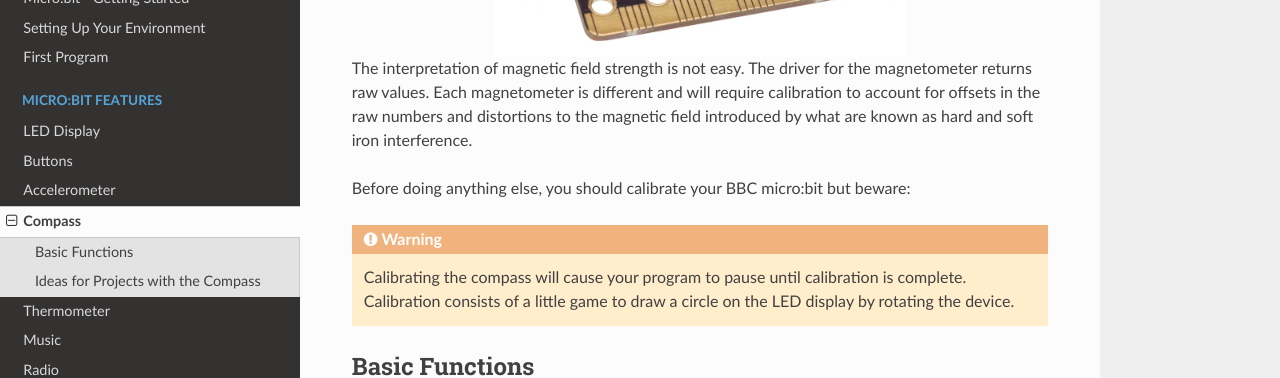
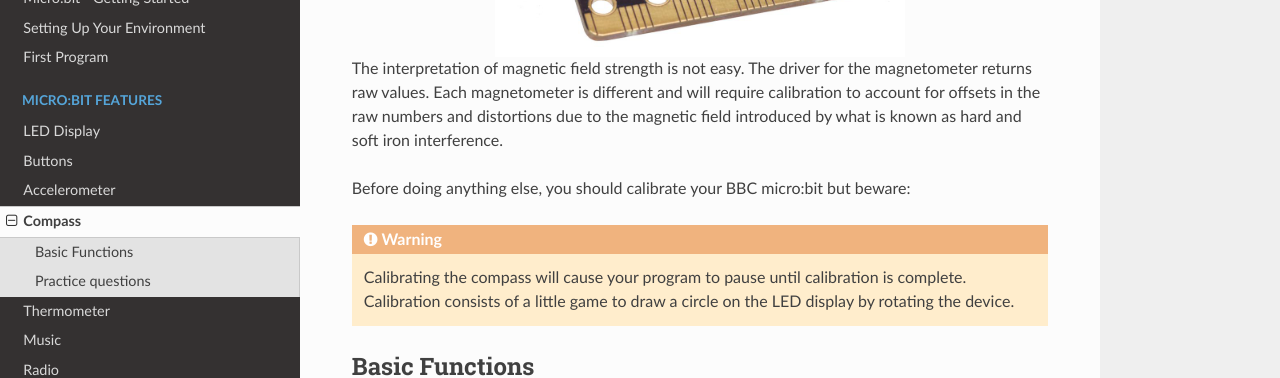
Before and after one commit to rharbird/microbit-challenges, a Sphinx documentation site: the page built from docs/source/tutorials/compass.rst, in a window 1280 px wide and 1400 px high, scrolled down 273 px. Shown: the part 199-577 px from the top of the window. Built offline with Sphinx 7.4.7 and the Read the Docs theme 2.0.0, drawn with Linux system fonts in a browser that asks for light colours; some of the changed text lies outside the part shown.

Commit message:
Modify text

```diff
--- a/docs/source/tutorials/compass.rst
+++ b/docs/source/tutorials/compass.rst
@@ -1,6 +1,6 @@
-************
+**********
 Compass
-************
+**********
 .. py:module:: microbit.compass
 
 A magnetometer measures magnetic field strength in each of three axes. It can be used to create a digital compass or to explore magnetic fields, such as those generated
@@ -11,7 +11,7 @@ by a permanent magnet or those around a coil through which a current is running.
    :align: center
 
 The interpretation of magnetic field strength is not easy. The driver for the magnetometer returns raw values. Each magnetometer is different and will require calibration
-to account for offsets in the raw numbers and distortions to the magnetic field introduced by what are known as hard and soft iron interference.
+to account for offsets in the raw numbers and distortions due to the magnetic field introduced by what is known as hard and soft iron interference.
 
 Before doing anything else, you should calibrate your BBC micro:bit but beware:
 
@@ -25,7 +25,7 @@ Before doing anything else, you should calibrate your BBC micro:bit but beware:
 Basic Functions
 ================
 The interface to the magnetometer looks very much like the interface to the accelerometer, except that we only use the x and y values to determine direction.  Remember,
-before using the compass you should calibrate it, otherwise the readings may be wrong::
+before using the compass you should calibrate it, otherwise the readings may be wrong: ::
 
     from microbit import *
 
@@ -57,10 +57,10 @@ The 180/PI is because the angle returned is in radians rather than degrees.  For
 
    compass.heading()
 
-This gives the compass heading, as an integer in the range from 0 to 360, representing the angle in degrees, clockwise, with north as 0. You will still to calibrate the
+This gives the compass heading, as an integer in the range from 0 to 360, representing the angle in degrees, clockwise, with north as 0. You still need to calibrate the
 device before you use ``compass.heading``.
 
-Ideas for Projects with the Compass
-===================================
+Practice questions
+===================
 * Make the micro:bit into a compass that illuminates the LED closest to where north lies.
 * Calibrate your magnetometer. Find out whether the calibration stays (about) the same over time and whether it is the same inside or outside a building or near something that has a lot of steel in it (e.g. a lift).
```
